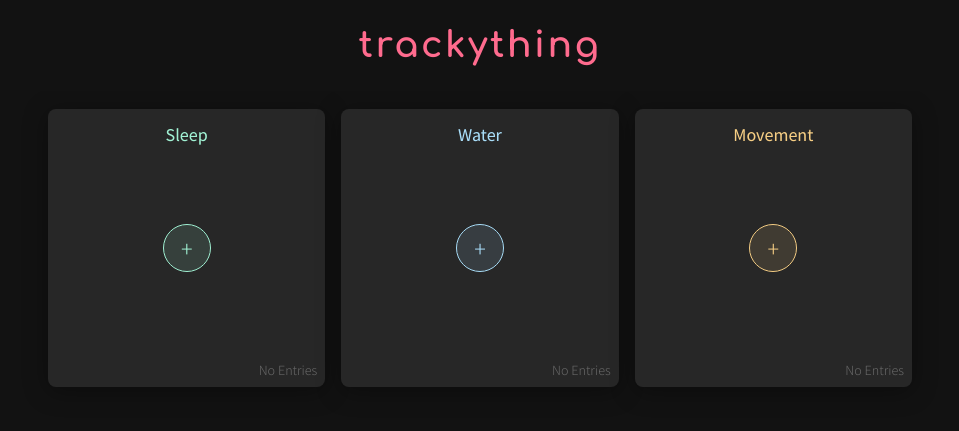
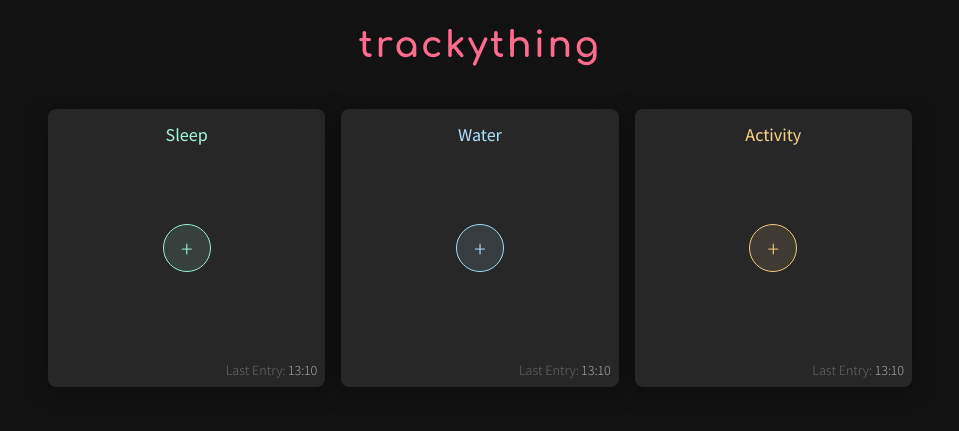
Before and after one commit to roschlau/trackything, a Svelte app: page / in a window 1280 px wide. Shown: the top 431 px of the page, without its empty margins (160-1119 px from the left). Built offline with nearby package versions, Linux system fonts and the light colour scheme.

Commit message:
Produce better, random testing data

```diff
--- a/src/tracking-screen/trackers.ts
+++ b/src/tracking-screen/trackers.ts
@@ -1,35 +1,58 @@
 export const trackers: Tracker[] = [
-    Object.freeze({
-        id: '1',
-        meta: {
+    randomDummyTracker('1', {
         name: 'Sleep',
         color: 'teal',
         mainField: { type: 'mood', name: 'Quality', default: 2 },
         tags: ['With Partner', 'Woke Up Naturally', 'Didn\'t sleep through', 'Bad Dreams'],
-        },
-        entries: [],
     }),
-    Object.freeze({
-        id: '2',
-        meta: {
+    randomDummyTracker('2', {
         name: 'Water',
         color: 'blue',
         mainField: { type: 'numeric', name: 'Amount', unit: 'ml', default: 200, min: 0, max: 1000, step: 100 },
         tags: [],
-        },
-        entries: [],
     }),
-    Object.freeze({
-        id: '3',
-        meta: {
-            name: 'Movement',
+    randomDummyTracker('3', {
+        name: 'Activity',
         color: 'peach',
-            mainField: { type: 'numeric', name: 'Duration', unit: 'min', default: 30, min: 0, max: 1440, step: 10 },
+        mainField: { type: 'numeric', name: 'Duration', unit: 'min', default: 30, min: 0, max: 240, step: 10 },
         tags: ['Walk', 'Bike', 'VR - intense', 'VR - casual'],
-        },
-        entries: [],
     }),
 ]
+
+function randomDummyTracker(id: string, meta: TrackerMeta) {
+    const now = new Date().getTime()
+    const offsets = [
+        0,
+        1000000,
+        7000000,
+        50000000,
+        70000000,
+        500000000,
+        700000000,
+        5000000000,
+        7000000000,
+        50000000000,
+        70000000000,
+        500000000000,
+        500000400000,
+    ].map(it => now - it)
+    return Object.freeze({
+        id: id,
+        meta: meta,
+        entries: offsets.map(time => (<TrackerEntry>{
+            time,
+            value: meta.mainField.type === 'numeric'
+                ? meta.mainField.min + Math.round(Math.random() * (meta.mainField.max - meta.mainField.min))
+                : Math.round(Math.random() * 5),
+            tags: pickRandom(meta.tags),
+            comment: '',
+        })),
+    })
+}
+
+function pickRandom<T>(collection: T[]): T[] {
+    return collection.filter(() => Math.random() > .5)
+}
 
 export interface Tracker {
     id: string
```
Lines whose indentation alone changed are shown as unchanged.
